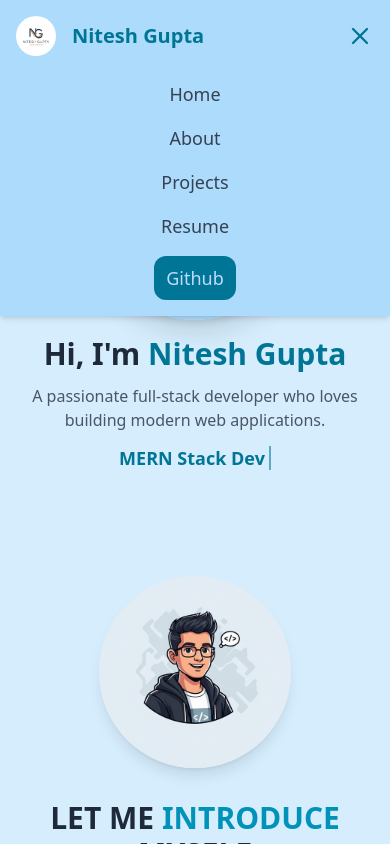
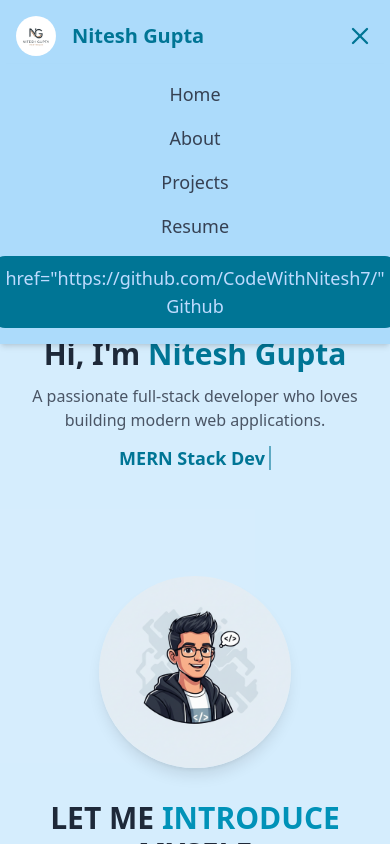
Before and after one commit to CodeWithNitesh7/codexnitesh, a React (Vite) app: page / in a window 390 px wide. Both pictures are taken after a click on the button 360 px from the left and 36 px from the top of the page. Shown: the top 844 px of the page. Built offline with nearby package versions, Linux system fonts and the light colour scheme.

Commit message:
Update Navbar.jsx

```diff
--- a/src/components/Navbar.jsx
+++ b/src/components/Navbar.jsx
@@ -23,7 +23,9 @@ export default function Navbar() {
                 <Link to="/about" className="hover:text-cyan-600">About</Link>
                 <Link to="/projects" className="hover:text-cyan-600">Projects</Link>
                 <Link to="/resume" className="hover:text-cyan-600">Resume</Link>
-                <button className="bg-cyan-700 hover:bg-cyan-600 text-blue-200 hover:text-blue-100 rounded-xl px-3 py-2">
+                <button className="bg-cyan-700 hover:bg-cyan-600 text-blue-200 hover:text-blue-100 rounded-xl px-3 py-2"
+                                href="https://github.com/CodeWithNitesh7/"
+>
                     Github
                 </button>
             </div>
@@ -43,7 +45,9 @@ export default function Navbar() {
                     <Link to="/about" className="hover:text-cyan-600" onClick={() => setIsOpen(false)}>About</Link>
                     <Link to="/projects" className="hover:text-cyan-600" onClick={() => setIsOpen(false)}>Projects</Link>
                     <Link to="/resume" className="hover:text-cyan-600" onClick={() => setIsOpen(false)}>Resume</Link>
-                    <button className="bg-cyan-700 hover:bg-cyan-600 text-blue-200 hover:text-blue-100 rounded-xl px-3 py-2">
+                    <button className="bg-cyan-700 hover:bg-cyan-600 text-blue-200 hover:text-blue-100 rounded-xl px-3 py-2"
+
+>                                href="https://github.com/CodeWithNitesh7/"
                         Github
                     </button>
                 </div>
```
